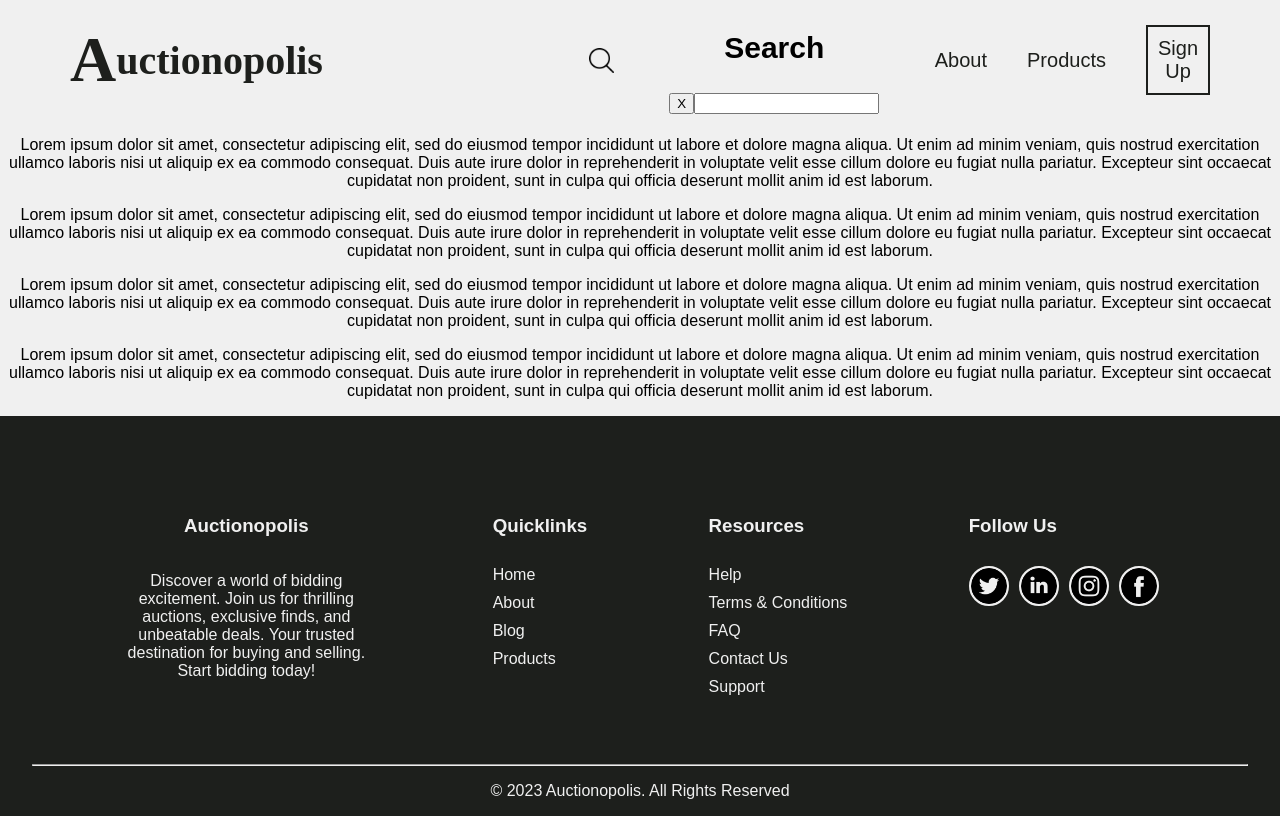
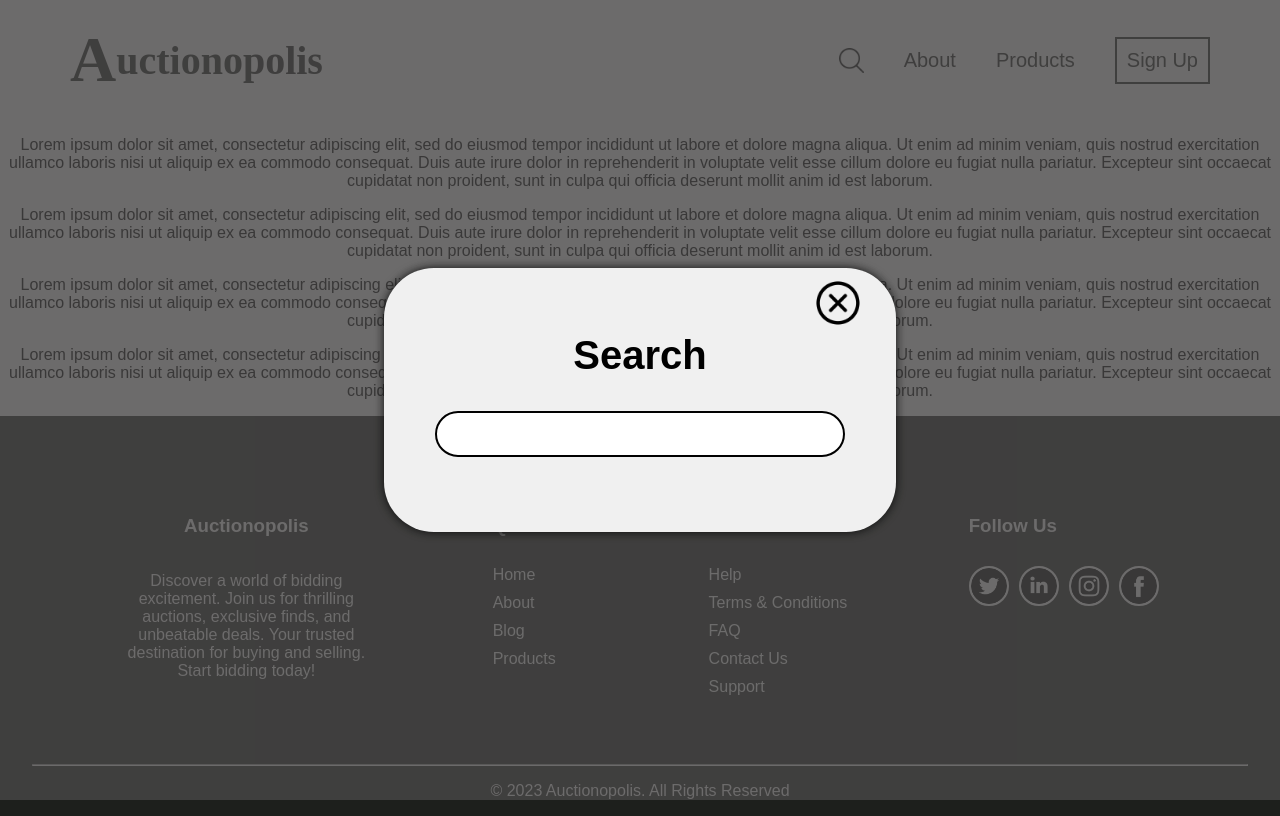
Before and after one commit to Kid-Bayou/Auctionopolis, a React (Vite) app in the folder UI/: page / in a window 1280 px wide. Both pictures are taken after a click on the picture 851 px from the left and 60 px from the top of the page. Built offline with nearby package versions, Linux system fonts and the light colour scheme; a web font is replaced by a local one.

Commit message:
search modal

```diff
--- a/UI/src/pages/SearchModal.jsx
+++ b/UI/src/pages/SearchModal.jsx
@@ -1,11 +1,12 @@
+import cancel from "../assets/icons/cancel.png"
 
 function SearchModal({closeModal}) {
     return (
         <>
             <div className="search-modal-background">
                 <div className="search-modal-container">
-                    <h1 className="search-modal-input">Search</h1>
-                    <button onClick={() => closeModal(false)}>X</button>
+                    <img src={cancel} onClick={() => closeModal(false)} className="search-modal-button" />
+                    <h1 className="search-modal-header">Search</h1>
                     <input type="text" className="search-modal-input" />
                 </div>
             </div>
--- a/UI/src/styles/pages.css
+++ b/UI/src/styles/pages.css
@@ -17,8 +17,44 @@
 /** ~~~~~~~~~~~~~~~~~~~~~~~~~~~~~~~~~~~~~~~~~~~~~~~~~~~~~~~~ **/
 
 .search-modal-background {
+  position: fixed;
+  top: 0;
+  left: 0;
   width: 100%;
   height: 100%;
+  background-color: #494848c9;
+  display: flex;
+  align-items: center;
+  justify-content: center;
+  z-index: 2;
+}
+
+.search-modal-container {
+  background-color: #f0f0f0;
+  border-radius: 50px;
+  box-shadow: 0px 0px 10px #090909f0;
+  width: 40%;
+  height: 33%;
+}
+
+.search-modal-header {
+  margin-top: 0;
+  font-size: 40px;
+}
+
+.search-modal-input {
+  width: 80%;
+  padding: 10px;
+  font-size: 1.2rem;
+  border: 2px solid black;
+  border-radius: 30px;
+}
+
+.search-modal-button {
+  cursor: pointer;
+  height: 50px;
+  margin-left: 31vw;
+  margin-top: 10px;
 }
 
 
```
Also changed, not shown: UI/src/assets/icons/cancel.png (added).
